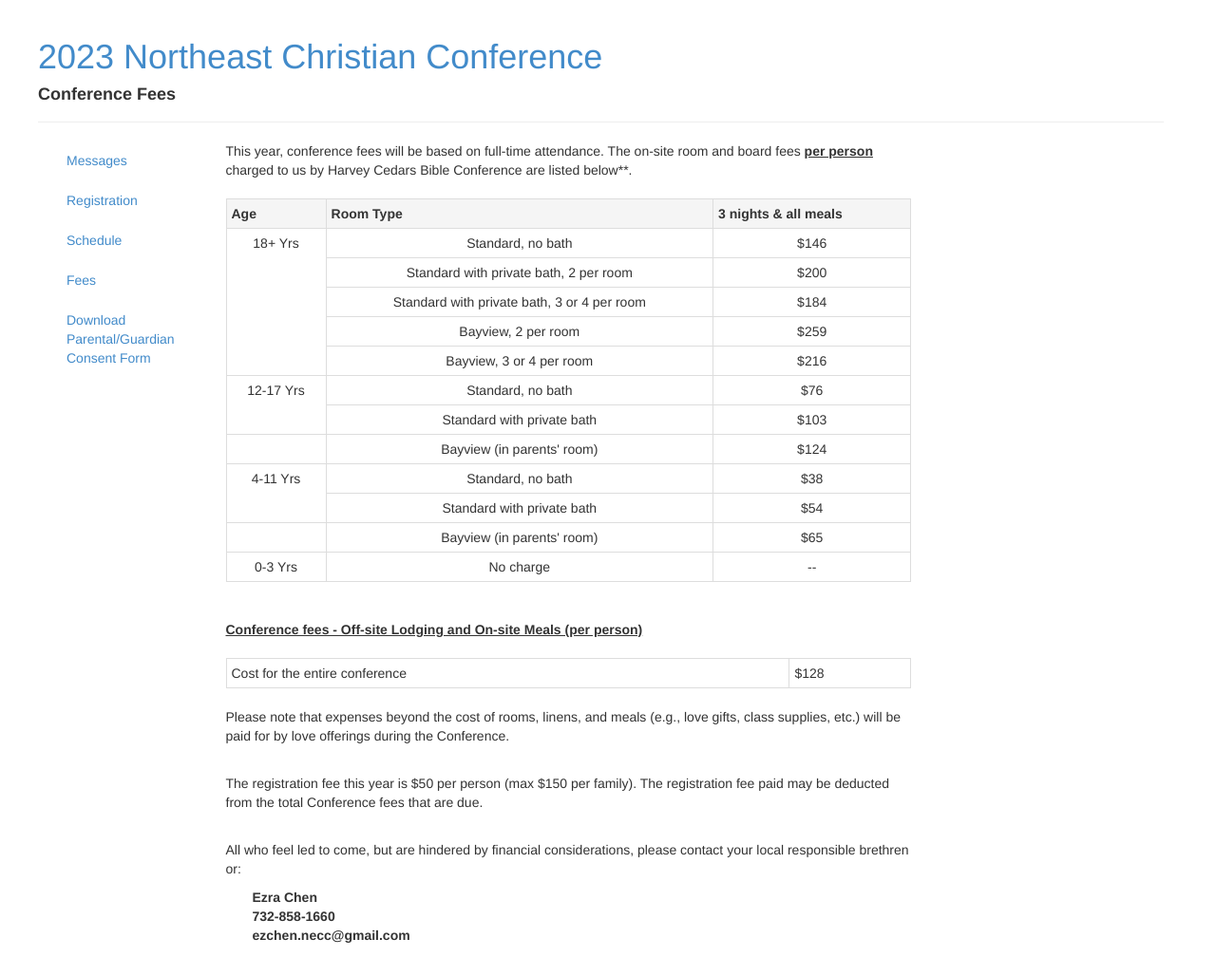
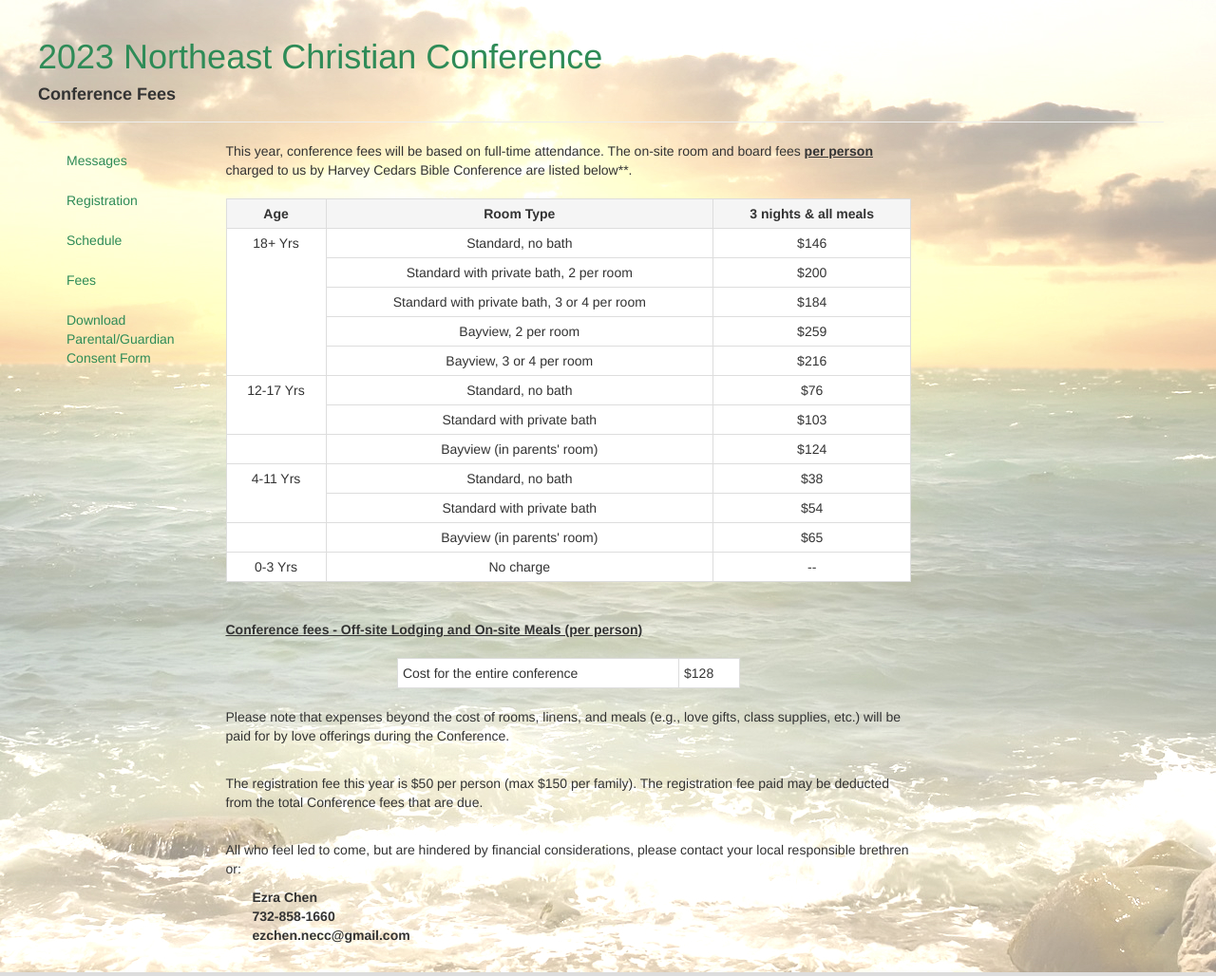
Before and after one commit to Northeast-Christian-Conference/website, a plain HTML site: page fees.html in a window 1280 px wide. Shown: the whole page at 95% size. Drawn offline with Linux system fonts and the light colour scheme; the site is published under a folder, as on GitHub Pages, so addresses that start at the root find nothing.

Commit message:
Update all absolute links to relative

```diff
--- a/fees.html
+++ b/fees.html
@@ -2,20 +2,20 @@
 <html lang="en">
 <head>
   <meta charset="utf-8">
-  <link type="text/css" rel="stylesheet" href="/css/main.css" />
+  <link type="text/css" rel="stylesheet" href="css/main.css" />
   <title>Northeast Christian Conference</title>
   <meta name="viewport" content="width=device-width, initial-scale=1.0">
   <meta name="description" content="">
   <meta name="author" content="">
   <link href="css/bootstrap.css" rel="stylesheet">
   <link href="css/bootstrap-responsive.css" rel="stylesheet">
-  <!--<link rel="shortcut icon" type="image/x-icon" href="/img/favicon.ico">-->
+  <!--<link rel="shortcut icon" type="image/x-icon" href="./img/favicon.ico">-->
 </head>
 <body class="opt1">
   <div class="container">
     <div class="row">
       <div id="pagetitle" class="page-header">
-        <h1><a href="/">2023 Northeast Christian Conference</a></h1>
+        <h1><a href="./">2023 Northeast Christian Conference</a></h1>
         <h4><strong>Conference Fees</strong></h4>
       </div>
     </div>
@@ -26,11 +26,11 @@
 
 
         <ul id="sidenav" class="nav nav-stacked">
-				<li><a href="/messages">Messages</a></li>
-				<li><a href="/reginfo">Registration</a></li>
-		  		<li><a href="/schedule">Schedule</a></li>
-				<li><a href="/fees">Fees</a></li>
-	            <li><a href="/contents/parentalguardianform2023.pdf">
+				<li><a href="./messages">Messages</a></li>
+				<li><a href="./reginfo">Registration</a></li>
+		  		<li><a href="./schedule">Schedule</a></li>
+				<li><a href="./fees">Fees</a></li>
+	            <li><a href="./contents/parentalguardianform2023.pdf">
 	              Download Parental/Guardian Consent Form</a>
 	  			</li>
 
@@ -39,9 +39,9 @@
 
 
 <!-- DISABLED REGULAR SIDE MENU ITEMS
-          <li><a href="/generalinfo">General Information</a></li>
-          <li><a href="/traveldirections">Travel Directions</a></li>
-          <li><a href="/offsitelodging">Off-site Lodging Info</a> </li>
+          <li><a href="./generalinfo">General Information</a></li>
+          <li><a href="./traveldirections">Travel Directions</a></li>
+          <li><a href="./offsitelodging">Off-site Lodging Info</a> </li>
 
         </ul><br>
 
@@ -49,7 +49,7 @@
 
         <ul id="sidenav" class="nav nav-stacked">
           <li>
-						<a href="/contents/parentalguardianform2022.pdf">
+						<a href="./contents/parentalguardianform2022.pdf">
             Download Parental/Guardian Consent Form</a>
 					</li>
 				</ul>
```
Also changed, not shown: index.html (+6 -6 lines), messages.html (+12 -12 lines), reginfo.html (+12 -12 lines), schedule.html (+12 -12 lines).
